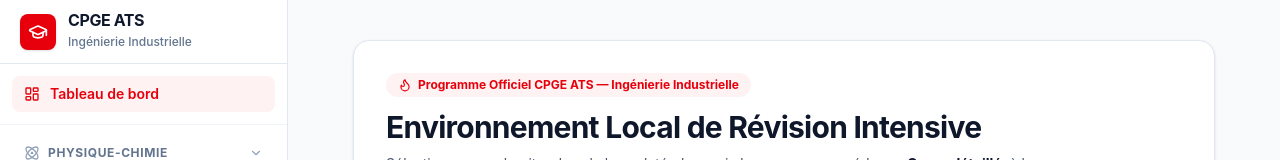
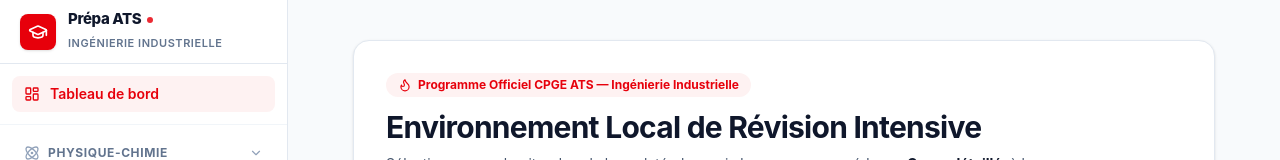
Before and after one commit to Choc-exe/ats-revision-app, a Next.js app: page / in a window 1280 px wide. Shown: the top 160 px of the page. Built offline with nearby package versions, Linux system fonts and the light colour scheme.

Commit message:
icone-dans-page-final

```diff
--- a/src/components/layout/Sidebar.tsx
+++ b/src/components/layout/Sidebar.tsx
@@ -47,10 +47,11 @@ export default function Sidebar() {
           <GraduationCap className="w-5 h-5" />
         </div>
         <div>
-          <span className="font-bold text-slate-900 tracking-tight block leading-none">
-            CPGE ATS
+          <span className="font-extrabold text-slate-900 tracking-tight text-[15px] leading-tight flex items-center gap-1.5">
+            Prépa ATS
+            <span className="w-1.5 h-1.5 rounded-full bg-red-600 animate-pulse" />
           </span>
-          <span className="text-xs text-slate-500 font-medium">
+          <span className="text-[11px] text-slate-500 font-semibold uppercase tracking-wider truncate">
             Ingénierie Industrielle
           </span>
         </div>
```
